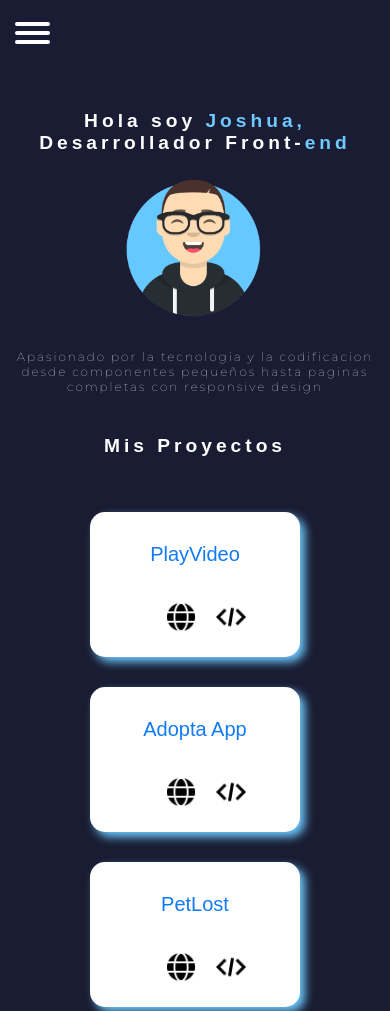
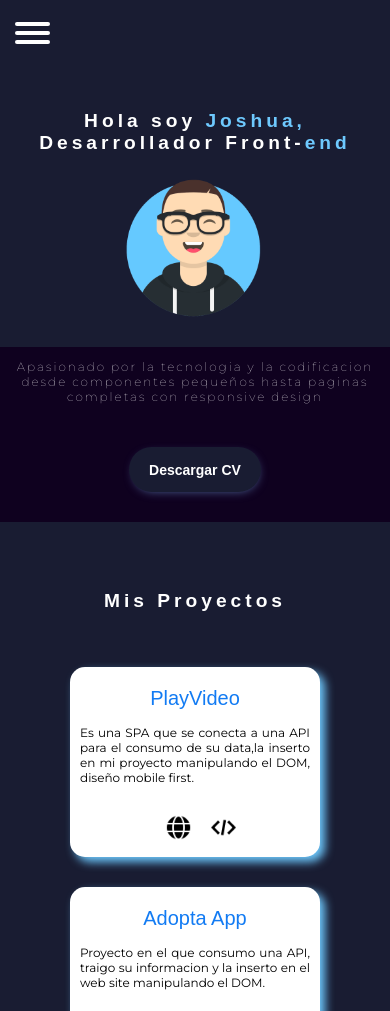
Before and after one commit to Dev-Joshua/Portafolio, a plain HTML site: page index.html in a window 390 px wide. Shown: the top 1011 px of the page. Drawn offline with Linux system fonts and the light colour scheme; a web font is replaced by a local one.

Commit message:
ajustes a estilos en responsive

```diff
--- a/css/styles.css
+++ b/css/styles.css
@@ -314,8 +314,8 @@ span {
   font-family: "Eurostile Extended", sans-serif;
   font-size: 22px;
   color: #127bf3;
-  margin: 0px;
-  padding: 23px;
+  padding: 10px;
+  margin-top: 15px;
   letter-spacing: 0;
 }
 .section-projects .container-card p {
@@ -332,7 +332,7 @@ span {
   justify-content: space-evenly;
   padding: 20px;
   align-items: center;
-  margin-bottom: 20px;
+  margin: 15px;
 }
 .container-links a {
   color: #000;
@@ -632,13 +632,26 @@ footer .container-redes {
     font-size: 14px;
     width: 300px;
   }
-  .container-card .container-grid {
+  /* .container-card .container-grid {
     grid-template-columns: repeat(1, 1fr);
     gap: 10px;
+  } */
+  .container-grid .container-project {
+    width: auto;
+    justify-content: space-around;
   }
-  .container-grid .container-project {
-    width: 300px;
-    justify-content: space-around;
+  .container-grid .container-project p {
+    font-size: 14px;
+    padding: 10px;
+    height: 100%;
+    text-align: justify;
+  }
+  .container-links {
+    padding: 10px;
+    margin: 10px 0;
+  }
+  .container-links a img {
+    width: 25px;
   }
   .section-form {
     margin: 0px;
@@ -667,7 +680,7 @@ footer .container-redes {
     font-size: 14px;
   }
   footer {
-    background-color: #7b00ffcf;
+    background-color: #127bf3;
   }
   footer p {
     font-size: 14px;
@@ -684,7 +697,11 @@ footer .container-redes {
   .container-redes a img {
     width: 30px;
   }
-  .section-skills {
+  .section-skills .container-card {
+    height: 70vh;
+    width: 50%;
+  }
+  .container-devices {
     display: none;
   }
   .container-info {
@@ -721,9 +738,13 @@ footer .container-redes {
   .info-content h2 {
     position: relative;
     top: 165px;
-    padding: 10px;
+    padding: 20px 10px;
+  }
+  .about-info {
+    display: block;
   }
   .section-skills {
+    display: none;
     padding-top: 20px;
     width: 100%;
   }
@@ -733,13 +754,21 @@ footer .container-redes {
     border: none;
   }
   .container-info {
+    margin-top: 40px;
+    width: 100%;
+    padding: 20px;
+  }
+  .container-info h1,
+  .container-info p {
     display: none;
+  }
+  .download-cv {
+    margin: 40px 0 10px 0;
   }
   .container-card .img-chat {
     display: none;
   }
   .container-card p {
-    display: none;
   }
   .container-skills {
     width: 200px;
@@ -768,14 +797,23 @@ footer .container-redes {
   .container-card {
     padding: 5px;
   }
+  .container-card .container-grid {
+    grid-template-columns: repeat(1, 1fr);
+  }
   .container-grid .container-project {
-    height: 145px;
-    width: 210px;
+    height: 190px;
+    width: 250px;
+  }
+  .container-grid .container-project p {
+    font-size: 12px;
   }
   .container-links {
     gap: 20px;
-    margin: 0;
+    margin: 10px 0;
     padding: 10px;
+  }
+  .container-links a img {
+    width: 25px;
   }
   .container-grid article h2 {
     font-weight: 400;
```
